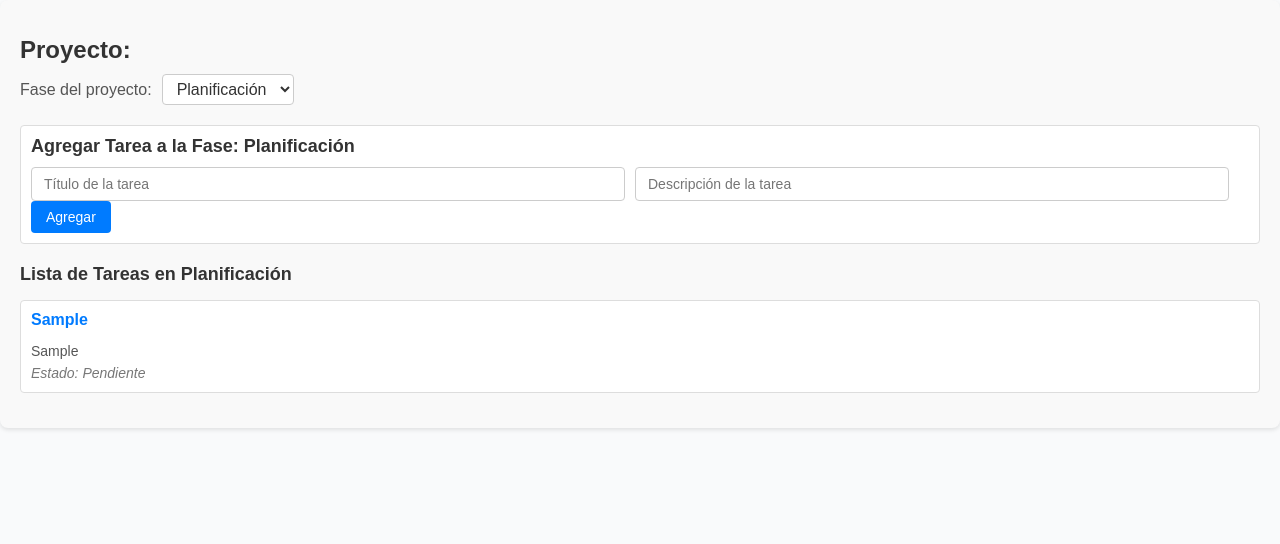
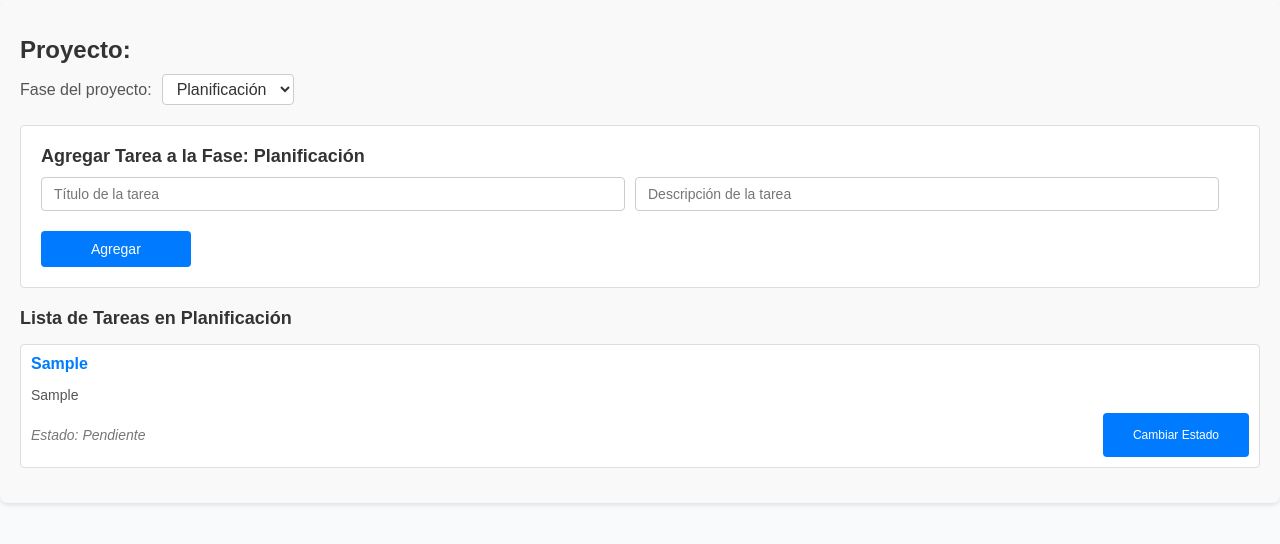
Before and after one commit to Daniel-Peralt4/Hackaton, a React (Vite) app in the folder hackaton/: page /Tareas in a window 1280 px wide. Both pictures are taken after typing "Sample", "Sample" into the empty fields and a click on the button "Agregar". Shown: the top 544 px of the page. Built offline with nearby package versions, Linux system fonts and the light colour scheme.

Commit message:
tareas pagina completada

```diff
--- a/hackaton/src/Pages/Tareas.jsx
+++ b/hackaton/src/Pages/Tareas.jsx
@@ -33,6 +33,25 @@ const Tareas = () => {
         } else {
             alert("Por favor, complete todos los campos.");
         }
+    };
+
+    const toggleTaskStatus = (index) => {
+        setTasks({
+            ...tasks,
+            [currentPhase]: tasks[currentPhase].map((task, i) =>
+                i === index
+                    ? {
+                          ...task,
+                          status:
+                              task.status === "Pendiente"
+                                  ? "En progreso"
+                                  : task.status === "En progreso"
+                                  ? "Completada"
+                                  : "Pendiente",
+                      }
+                    : task
+            ),
+        });
     };
 
     return (
@@ -84,9 +103,17 @@ const Tareas = () => {
                             <li key={index} className="tareas-item">
                                 <strong className="tareas-titulo">{task.title}</strong>
                                 <p className="tareas-descripcion">{task.description}</p>
-                                <span className="tareas-estado">
-                                    Estado: <em>{task.status}</em>
-                                </span>
+                                <div className="tareas-estado-container">
+                                    <span className="tareas-estado">
+                                        Estado: <em>{task.status}</em>
+                                    </span>
+                                    <button
+                                        onClick={() => toggleTaskStatus(index)}
+                                        className="tareas-boton-cambiar-estado"
+                                    >
+                                        Cambiar Estado
+                                    </button>
+                                </div>
                             </li>
                         ))}
                     </ul>
--- a/hackaton/src/Styles/Tareas.css
+++ b/hackaton/src/Styles/Tareas.css
@@ -38,7 +38,7 @@
 /* Contenedor para agregar tareas */
 .tareas-agregar {
     margin-bottom: 20px;
-    padding: 10px;
+    padding: 20px;
     background-color: #fff;
     border: 1px solid #ddd;
     border-radius: 4px;
@@ -60,7 +60,8 @@
 }
 
 .tareas-boton-agregar {
-    padding: 8px 15px;
+    margin: 20px 0px 0px 0px;
+    padding: 10px 50px;
     background-color: #007bff;
     color: #fff;
     font-size: 14px;
@@ -130,3 +131,24 @@
     text-align: center;
     margin-top: 20px;
 }
+.tareas-estado-container {
+    display: flex;
+    justify-content: space-between;
+    align-items: center;
+    margin-top: 10px;
+}
+
+.tareas-boton-cambiar-estado {
+    padding: 15px 30px;
+    background-color: #007bff;
+    color: #fff;
+    border: none;
+    border-radius: 4px;
+    font-size: 12px;
+    cursor: pointer;
+    transition: background-color 0.3s ease;
+}
+
+.tareas-boton-cambiar-estado:hover {
+    background-color: #025dbe;
+}
```
